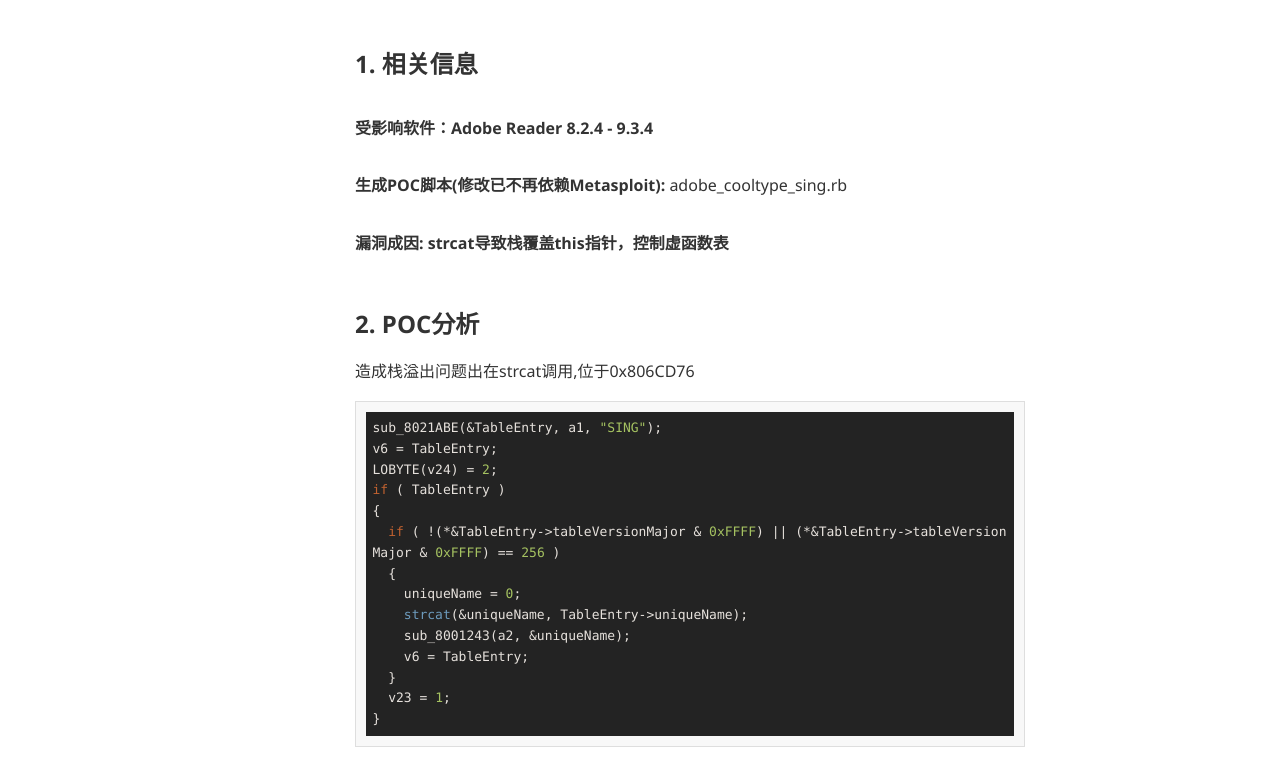
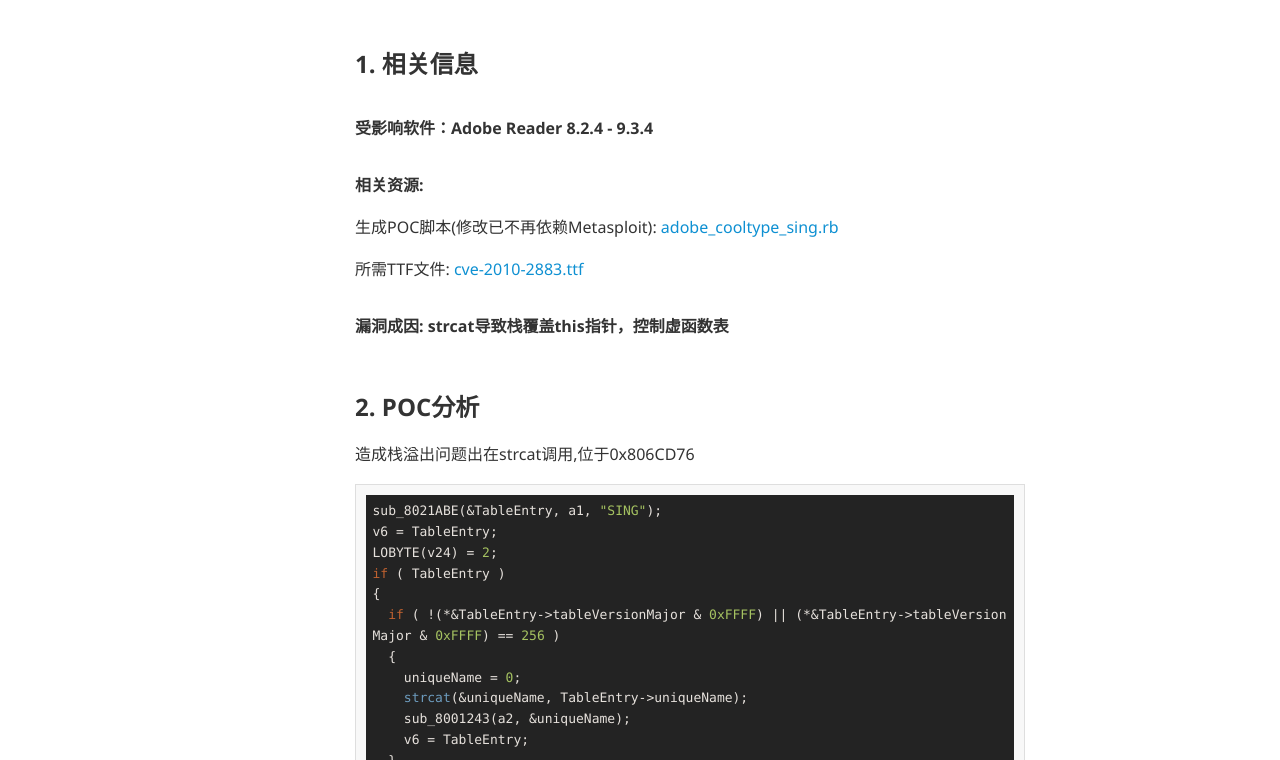
Before and after one commit to qq53/qq53.github.io, a plain HTML site: page 1489029366.html in a window 1280 px wide. Shown: the part 277-1037 px from the top of the page. Drawn offline with Linux system fonts and the light colour scheme.

Commit message:
modify article

```diff
--- a/1489029366.html
+++ b/1489029366.html
@@ -67,7 +67,9 @@
 				<p>刚接触EXP，欢迎指正错误。</p>
 <h1>1. 相关信息</h1>
 <h3>受影响软件：Adobe Reader 8.2.4 - 9.3.4</h3>
-<h3>生成POC脚本(修改已不再依赖Metasploit):  <a href="data/cve-2010-2883/adobe_cooltype_sing.rb">adobe_cooltype_sing.rb</a></h3>
+<h3>相关资源:</h3>
+<p>生成POC脚本(修改已不再依赖Metasploit):  <a href="data/cve-2010-2883/adobe_cooltype_sing.rb">adobe_cooltype_sing.rb</a></p>
+<p>所需TTF文件:  <a href="data/cve-2010-2883/cve-2010-2883.ttf">cve-2010-2883.ttf</a></p>
 <h3>漏洞成因: strcat导致栈覆盖this指针，控制虚函数表</h3>
 <h1>2. POC分析</h1>
 <p>造成栈溢出问题出在strcat调用,位于0x806CD76</p>
--- a/static/css/header.css
+++ b/static/css/header.css
@@ -6,12 +6,6 @@
 	font-weight: lighter;
 }
 
-a{
-	cursor: pointer;
-	font-weight: lighter;
-	color: #333;
-}
-
 body{
 	min-width: 500px;
 	min-height: 800px;
--- a/static/css/sidebar.css
+++ b/static/css/sidebar.css
@@ -6,4 +6,5 @@
 	display: block;
 	font-size:30px;
 	color: #00B2FF;
+	font-weight: lighter;
 }
```
Also changed, not shown: arts/1489029366.json (+1 -1 lines).
